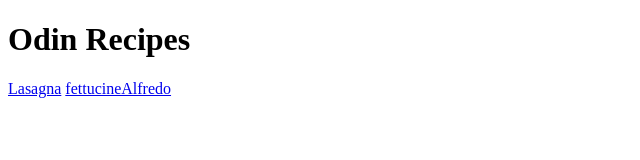
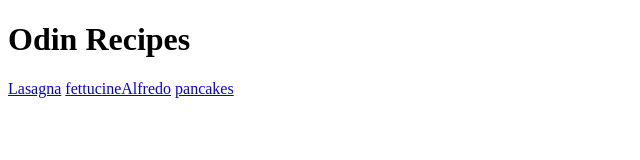
Before and after one commit to rwba7567/odin-recipes, a plain HTML site: page index.html in a window 1280 px wide. Shown: the full height of the page, 0-640 px from the left. Drawn offline with Linux system fonts and the light colour scheme.

Commit message:
Linked index.html to pancakes.html

```diff
--- a/index.html
+++ b/index.html
@@ -12,5 +12,6 @@
 
         <a href="recipes/lasagna.html">Lasagna</a>
         <a href="recipes/fettucineAlfredo.html">fettucineAlfredo</a>
+        <a href="recipes/pancakes.html">pancakes</a>
     </body>
 </html>
```
